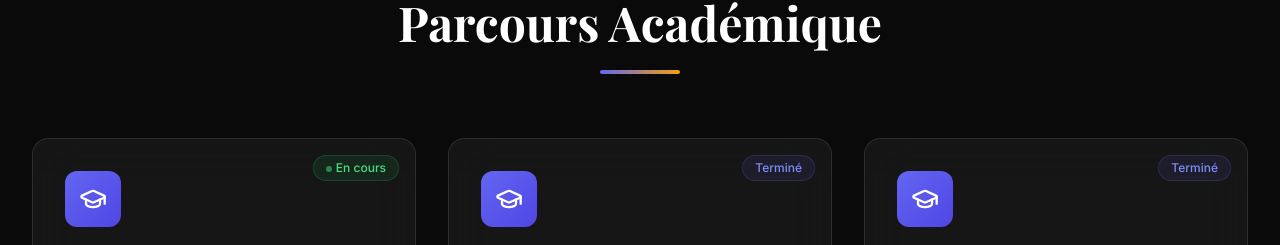
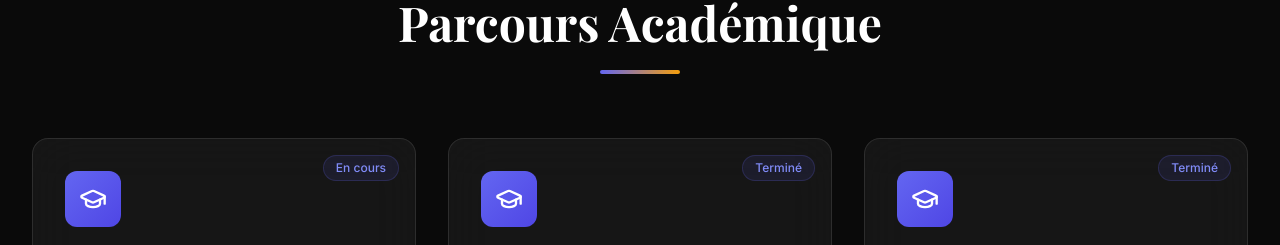
Before and after one commit to raniachokri/Portfolio, a React (Vite) app: page / in a window 1280 px wide. Shown: the part 6622-6867 px from the top of the page. Built offline with nearby package versions, Linux system fonts and the light colour scheme.

Commit message:
Update portfolio components

```diff
--- a/src/components/Education.jsx
+++ b/src/components/Education.jsx
@@ -35,11 +35,11 @@ const Education = () => {
               >
                 {/* Status badge */}
                 <div className={`absolute top-4 right-4 px-3 py-1 rounded-full text-xs font-medium ${
-                  edu.status === 'En cours'
+                  edu.status === 'Terminée'
                     ? 'bg-green-500/10 text-green-400 border border-green-500/20'
                     : 'bg-accent/10 text-accent-light border border-accent/20'
                 }`}>
-                  {edu.status === 'En cours' && <span className="w-1.5 h-1.5 rounded-full bg-green-400 inline-block mr-1 animate-pulse" />}
+                  {edu.status === 'Terminée' && <span className="w-1.5 h-1.5 rounded-full bg-green-400 inline-block mr-1 animate-pulse" />}
                   {edu.status}
                 </div>
 
```
